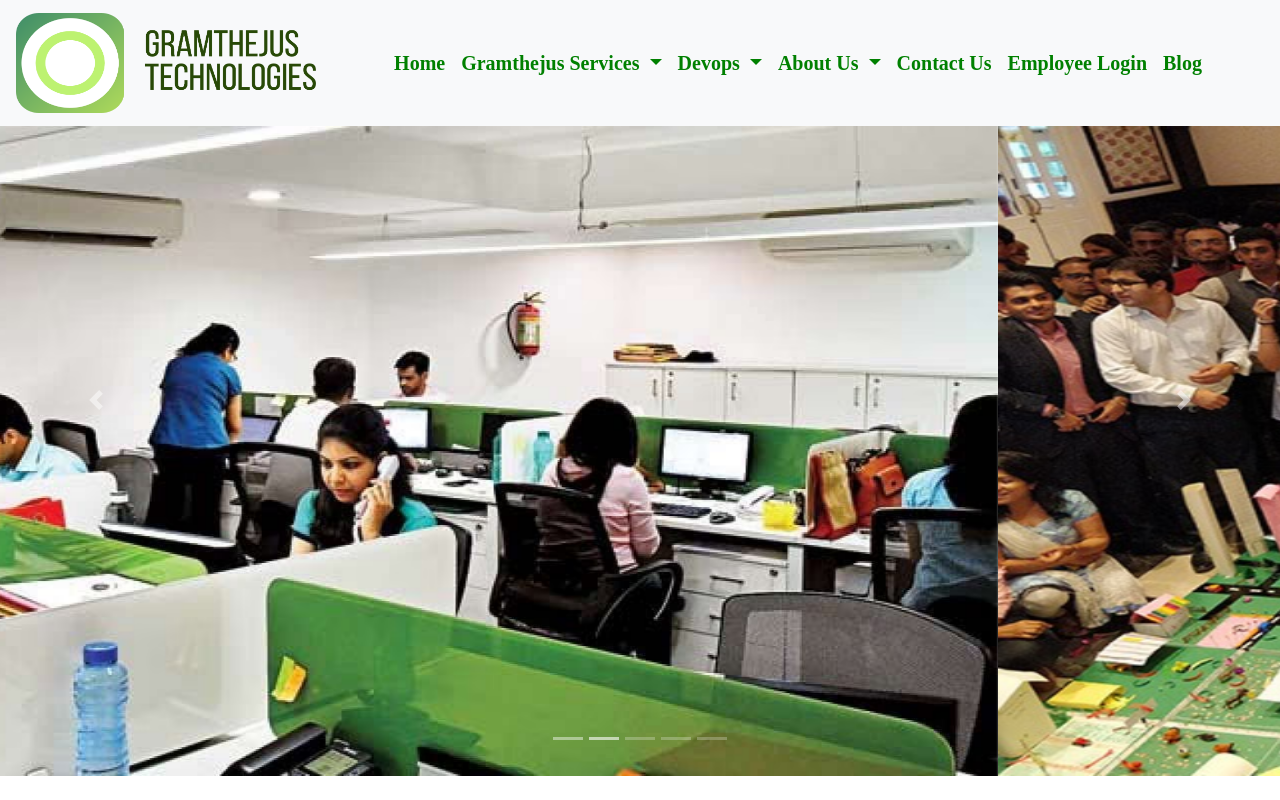
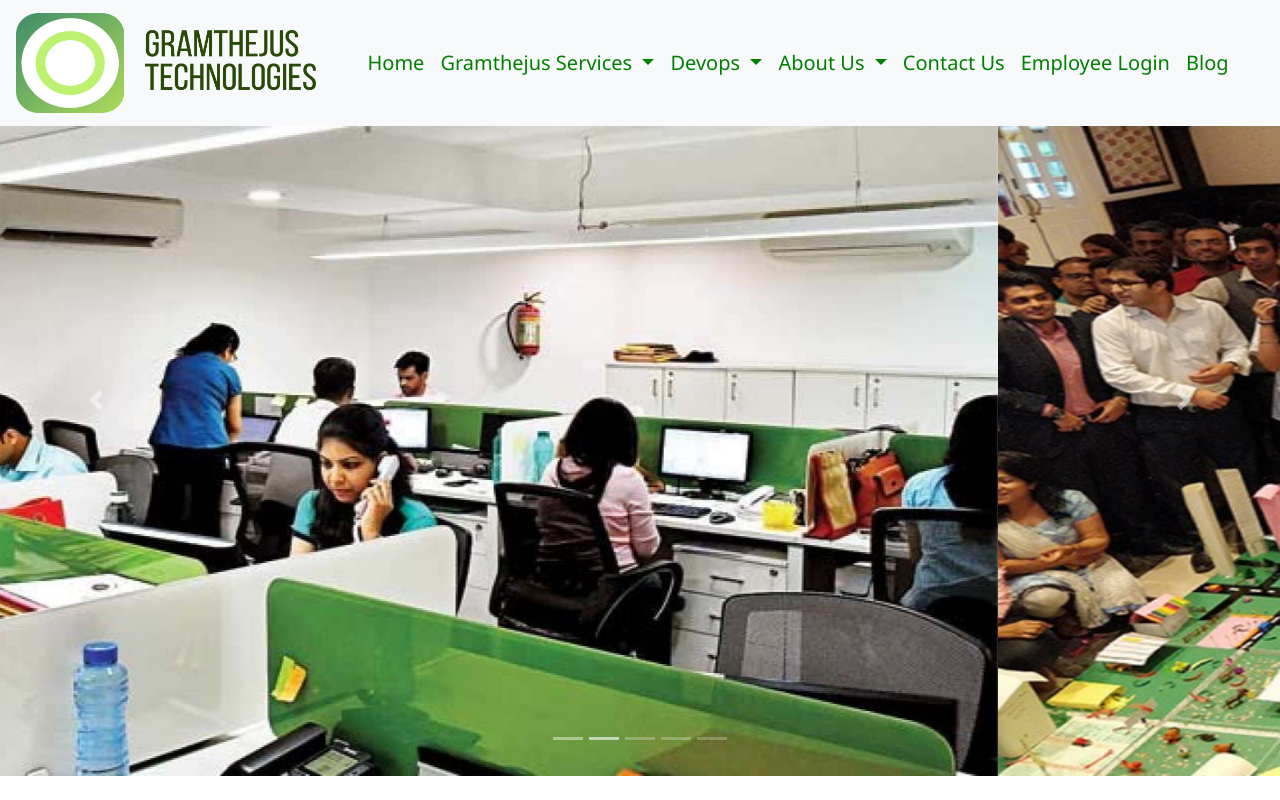
Before and after one commit to shakeer7396/Gramthejus, a plain HTML site: page index.html in a window 1280 px wide. Shown: the top 800 px of the page. Drawn offline with nearby package versions, Linux system fonts and the light colour scheme; some packages are replaced by stand-ins of ours.

Commit message:
f styles

```diff
--- a/styles/index.css
+++ b/styles/index.css
@@ -37,10 +37,13 @@ p {
   font-size: 20px;
 }
 a {
-  font-family: Coolvetica Condensed Book;
+  /* font-family: Coolvetica Condensed Book; */
+  /* Bebas Neue Regular */
+  /* 'Gill Sans', 'Gill Sans MT', Calibri, 'Trebuchet MS', sans-serif */
+  font-family:'Segoe UI', Tahoma, Geneva, Verdana, sans-serif;
   font-size: 20px;
   text-decoration: none;
-  font-weight: 600;
+  font-weight: 500;
 }
 .brand {
   background-image: url("../BgGt.jpg");
```
